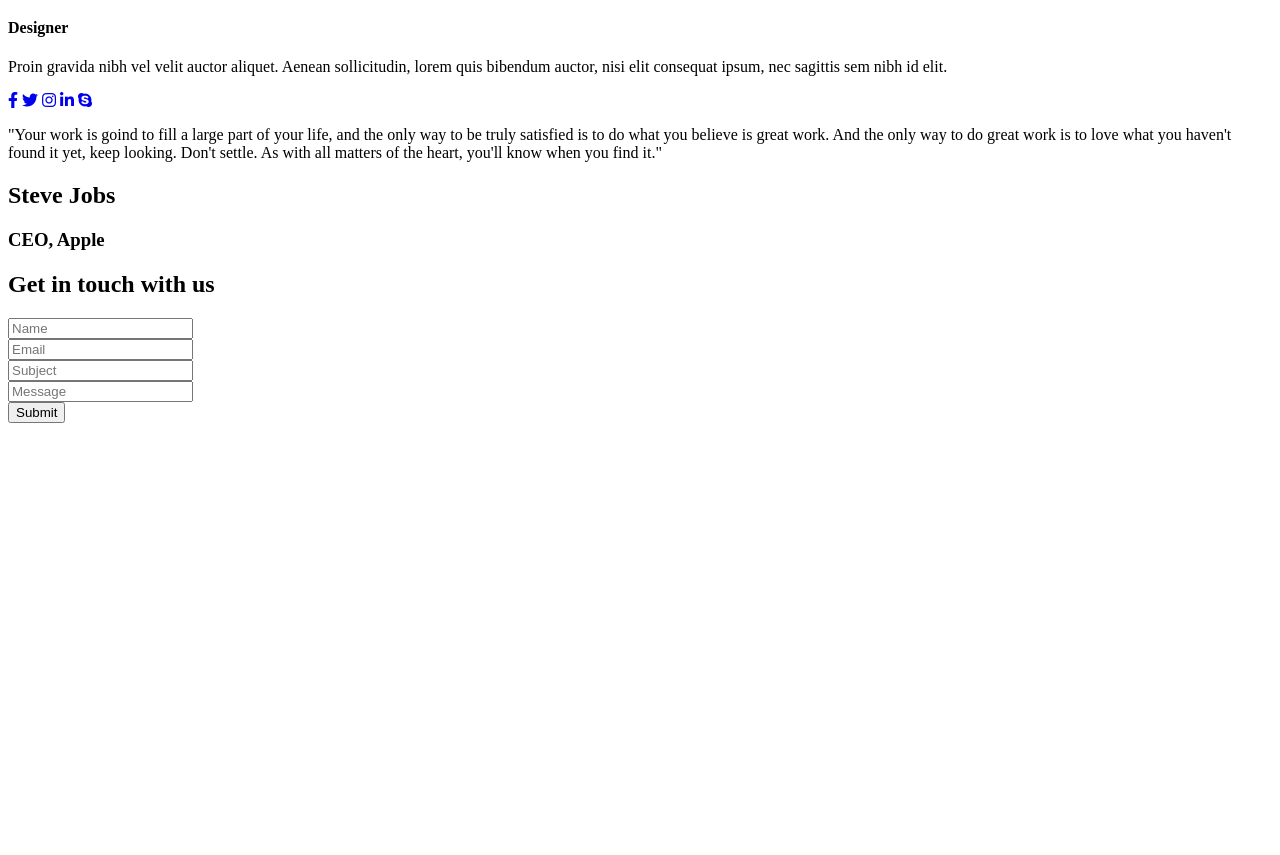
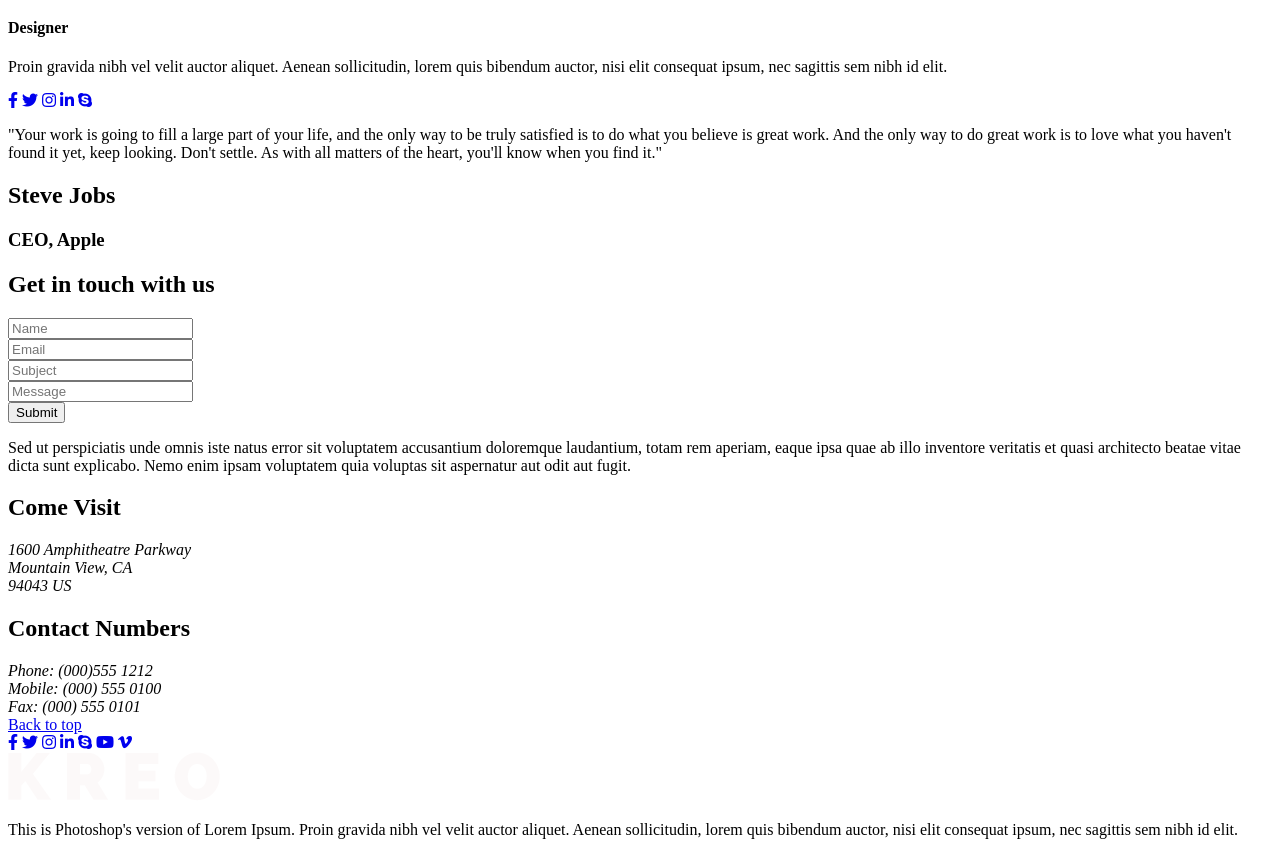
Before and after one commit to Sylanorr/Kreo-Web-Agency, a plain HTML site: page index.html in a window 1280 px wide. Shown: the part 3228-4083 px from the top of the page. Before the commit the page ends 3659 px from the top, so only its background shows below. Drawn offline with Linux system fonts and the light colour scheme.

Commit message:
Update index.html

```diff
--- a/index.html
+++ b/index.html
@@ -199,15 +199,15 @@
                     </div>
                 </article>
             </section>
-            <article class="l-article-quote">
+            <section class="l-article-quote">
                 <div class="l-article-quote-wrap">
                     <p>
-                        "Your work is goind to fill a large part of your life, and the only way to be truly satisfied is to do what you believe is great work. And the only way to do great work is to love what you haven't found it yet, keep looking. Don't settle. As with all matters of the heart, you'll know when you find it."
+                        "Your work is going to fill a large part of your life, and the only way to be truly satisfied is to do what you believe is great work. And the only way to do great work is to love what you haven't found it yet, keep looking. Don't settle. As with all matters of the heart, you'll know when you find it."
                     </p>
                     <h2>Steve Jobs</h2>
                     <h3>CEO, Apple</h3>
                 </div>
-            </article>
+            </section>
         </main>
         <footer>
                 <h2>Get in touch with us</h2>
@@ -232,6 +232,39 @@
                         </form>
                     </div>
                 </div>
+                <p>
+                    Sed ut perspiciatis unde omnis iste natus error sit voluptatem accusantium doloremque laudantium, totam rem aperiam, eaque ipsa quae ab illo inventore veritatis et quasi architecto beatae vitae dicta sunt explicabo. Nemo enim ipsam voluptatem quia voluptas sit aspernatur aut odit aut fugit.
+                </p>
+                <h2>Come Visit</h2>
+                <address>
+                    1600 Amphitheatre Parkway<br>
+                    Mountain View, CA<br>
+                    94043 US
+                </address>
+                <h2>Contact Numbers</h2>
+                <address>
+                    Phone: (000)555 1212<br>
+                    Mobile: (000) 555 0100<br>
+                    Fax: (000) 555 0101<br>
+                </address>
+                <div class="l-footer-button">
+                    <a href="#">Back to top</a>
+                </div>
+                <div class="l-footer-social">
+                    <a href="#"><i class="fab fa-facebook-f"></i></a>
+                    <a href="#"><i class="fab fa-twitter"></i></a>
+                    <a href="#"><i class="fab fa-instagram"></i></a>
+                    <a href="#"><i class="fab fa-linkedin-in"></i></a>
+                    <a href="#"><i class="fab fa-skype"></i></a>
+                    <a href="#"><i class="fab fa-youtube"></i></a>
+                    <a href="#"><i class="fab fa-vimeo-v"></i></a>
+                </div>
+                <div class="l-footer-copyright">
+                    <img class="l-footer-logo" src="img/logoW@2x.png" alt="Logo-Kreo" title="Logo-Kreo">
+                    <p>
+                        This is Photoshop's version of Lorem Ipsum. Proin gravida nibh vel velit auctor aliquet. Aenean sollicitudin, lorem quis bibendum auctor, nisi elit consequat ipsum, nec sagittis sem nibh id elit.
+                    </p>
+                </div>
         </footer>
     </body>
 </html>
```
